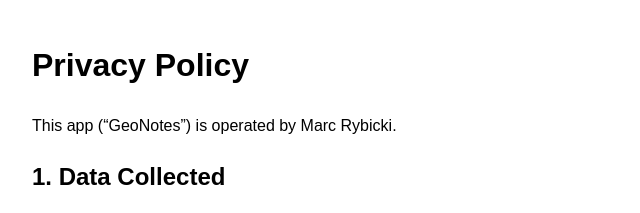
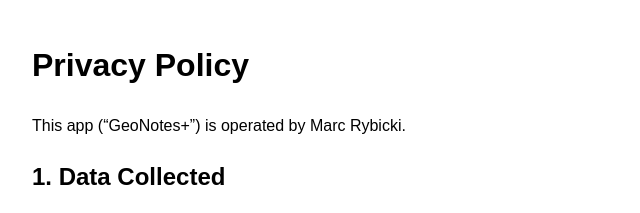
Before and after one commit to mryb-coder/geonotes-privacy, a plain HTML site: page en/index.html in a window 1280 px wide. Shown: the top 213 px of the page, 208-848 px from the left. Drawn offline with Linux system fonts and the light colour scheme.

Commit message:
Update index.html

```diff
--- a/en/index.html
+++ b/en/index.html
@@ -2,13 +2,13 @@
 <html lang="en">
 <head>
 <meta charset="UTF-8">
-<title>GeoNotes – Privacy Policy</title>
+<title>GeoNotes+ – Privacy Policy</title>
 </head>
 <body style="font-family: Arial; max-width: 800px; margin: 40px auto; line-height: 1.6;">
 
 <h1>Privacy Policy</h1>
 
-<p>This app (“GeoNotes”) is operated by Marc Rybicki.</p>
+<p>This app (“GeoNotes+”) is operated by Marc Rybicki.</p>
 
 <h2>1. Data Collected</h2>
 <p>The app uses location data to display location-based notes.</p>
```
